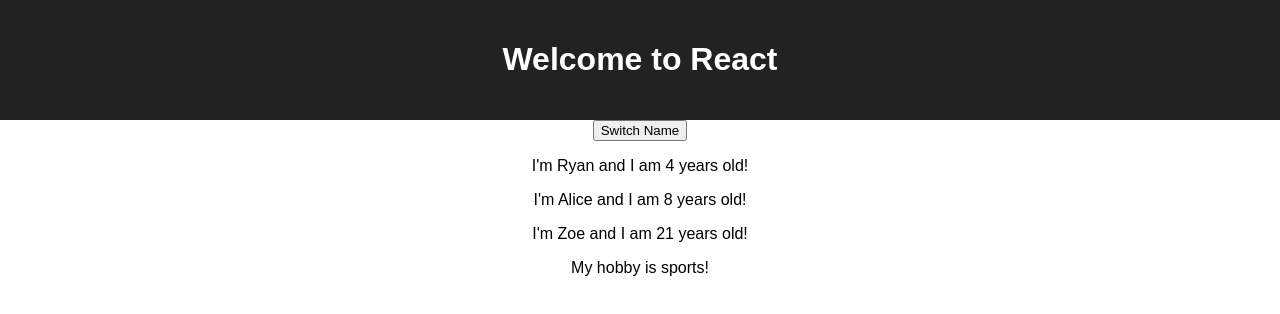
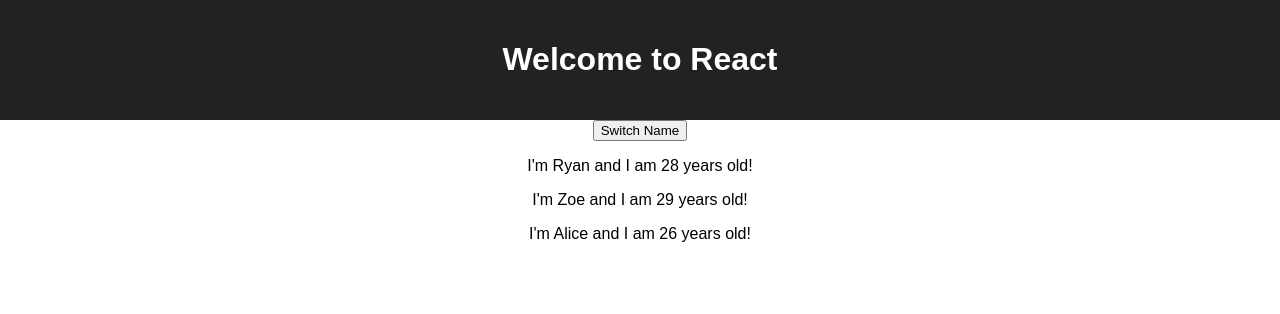
Before and after one commit to rrmhearts/react-complete-guide, a React (Create React App) app: page / in a window 1280 px wide. Shown: the top 314 px of the page. Built offline with nearby package versions, Linux system fonts and the light colour scheme.

Commit message:
add bob on repeat.

```diff
--- a/src/App.js
+++ b/src/App.js
@@ -10,18 +10,31 @@ class App extends Component {
       { name: 'Zoe', age: 29 },
       { name: 'Alice', age: 26 }
     ]
+  } // if changes, rerenders dom
 
+  switchNameHandler = () => {
+    console.log('was clicked!');
+    console.log(this.state.persons, {name:'b',age:5});
+    this.setState( {
+      persons: [
+        ...this.state.persons, {name: 'Bob', age: 50}
+      ]
+    });
   }
+
   render() {
+
+    const items = [];
+
+    for (const [ind, val] of this.state.persons.entries())
+      items.push(<Person key={ind} name={val.name} age={val.age}/>);
     return (
       <div className="App">
         <header className="App-header">
           <h1 className="App-title">Welcome to React</h1>
         </header>
-        <button>Switch Name</button>
-        <Person name="Ryan" age={Math.floor(Math.random() *30)}/>
-        <Person name="Alice" age={Math.floor(Math.random() *30)}/>
-        <Person name="Zoe" age={Math.floor(Math.random() *30)}>My hobby is sports!</Person>
+        <button onClick={this.switchNameHandler}>Switch Name</button>
+        {items}
       </div>
     );
   }
```
